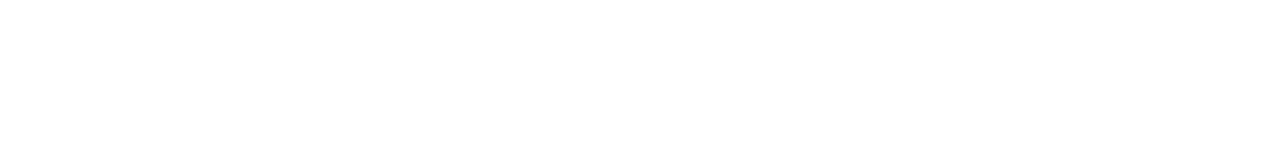
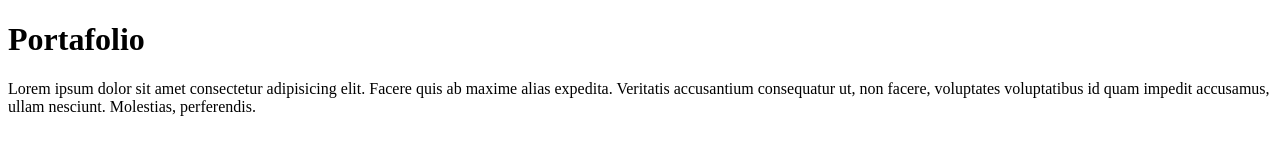
Before and after one commit to inalexis/mi_portafolioo, a plain HTML site: page index.html in a window 1280 px wide. Drawn offline with Linux system fonts and the light colour scheme.

Commit message:
Tercer commit

```diff
--- a/index.html
+++ b/index.html
@@ -7,6 +7,8 @@
     <title>Document</title>
 </head>
 <body>
+    <h1>Portafolio</h1>
 
+    <p>Lorem ipsum dolor sit amet consectetur adipisicing elit. Facere quis ab maxime alias expedita. Veritatis accusantium consequatur ut, non facere, voluptates voluptatibus id quam impedit accusamus, ullam nesciunt. Molestias, perferendis.</p>
 </body>
 </html>
```
